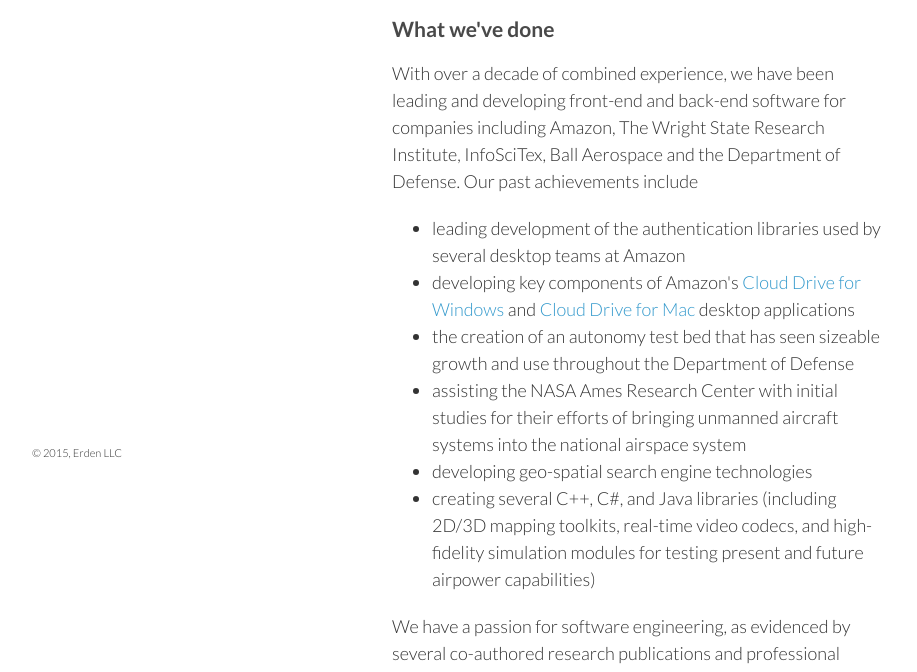
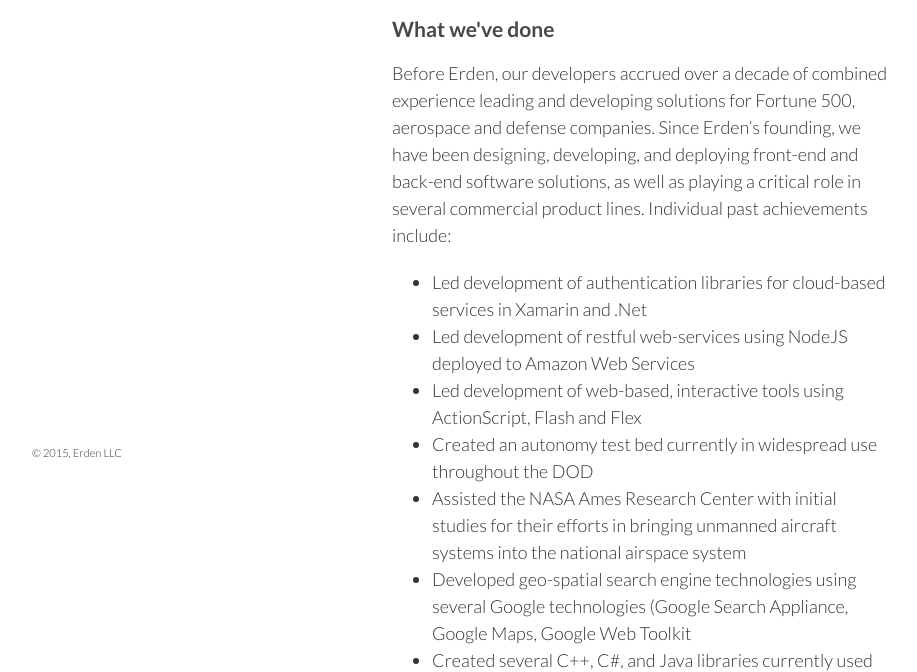
Before and after one commit to georgebearden/goerden, a plain HTML site: page index.html in a window 1280 px wide. Shown: the part 266-938 px from the top of the page, without its empty margins (178-1095 px from the left). Drawn offline with Linux system fonts and the light colour scheme.

Commit message:
Updating the website to match the latest version of the one-page document.

```diff
--- a/index.html
+++ b/index.html
@@ -26,14 +26,15 @@
 
 <h3><a id="designer-templates" class="anchor" href="#designer-templates" aria-hidden="true"><span class="octicon octicon-link"></span></a>What we've done</h3>
 
-<p>With over a decade of combined experience, we have been leading and developing front-end and back-end software for companies including Amazon, The Wright State Research Institute, InfoSciTex, Ball Aerospace and the Department of Defense. Our past achievements include
+<p>Before Erden, our developers accrued over a decade of combined experience leading and developing solutions for Fortune 500, aerospace and defense companies.  Since Erden’s founding, we have been designing, developing, and deploying front-end and back-end software solutions, as well as playing a critical role in several commercial product lines. Individual past achievements include:</p>
 <ul>
-<li>leading development of the authentication libraries used by several desktop teams at Amazon</li>
-<li>developing key components of Amazon's <a href="https://www.amazon.com/clouddrive/">Cloud Drive for Windows</a> and <a href="https://www.amazon.com/clouddrive/">Cloud Drive for Mac</a> desktop applications</li>
-<li>the creation of an autonomy test bed that has seen sizeable growth and use throughout the Department of Defense</li>
-<li>assisting the NASA Ames Research Center with initial studies for their efforts of bringing unmanned aircraft systems into the national airspace system</li>
-<li>developing geo-spatial search engine technologies</li>
-<li>creating several C++, C#, and Java libraries (including 2D/3D mapping toolkits, real-time video codecs, and high-fidelity simulation modules for testing present and future airpower capabilities)</li>
+<li>Led development of authentication libraries for cloud-based services in Xamarin and .Net</li>
+<li>Led development of restful web-services using NodeJS deployed to Amazon Web Services</li>
+<li>Led development of web-based, interactive tools using ActionScript, Flash and Flex</li>
+<li>Created an autonomy test bed currently in widespread use throughout the DOD</li>
+<li>Assisted the NASA Ames Research Center with initial studies for their efforts in bringing unmanned aircraft systems into the national airspace system</li>
+<li>Developed geo-spatial search engine technologies using several Google technologies (Google Search Appliance, Google Maps, Google Web Toolkit</li>
+<li>Created several C++, C#, and Java libraries currently used by the DOD (including 2D/3D mapping toolkits, real-time video codecs, and high-fidelity simulation modules for testing present and future airpower capabilities)</li>
 </ul>
 We have a passion for software engineering, as evidenced by several co-authored research publications and professional conference presentations.
 </p>
@@ -47,7 +48,7 @@ We have a passion for software engineering, as evidenced by several co-authored
 <a id="authors-and-contributors" class="anchor" href="#authors-and-contributors" aria-hidden="true"><span class="octicon octicon-link"></span></a>Our team</h3>
 
 <p>
-<b>George</b><br/>As the back-end lead at Erden, George is immersed in developing scalable web services and RESTful APIs. George has several years of experience in leading software development teams at Amazon, The Wright State Research Institute, and the Air Force Research Library, and even more years of experience in developing SOLID C++, C#, Java, and Javascript applications. He has a bachelor’s degree in Computational Mathematics with a focus in Computer Science.</li>
+<b>George</b><br/>As the back-end lead at Erden, George is immersed in developing scalable web services and RESTful APIs. George has several years of experience in leading and managing software development teams, and even more years of experience in developing SOLID C++, C#, Java, and Javascript applications. He has a bachelor’s degree in Computational Mathematics with a focus in Computer Science.</li>
 <br/><br/><b>James</b><br/>As the front-end lead at Erden, James is actively designing and developing the user-facing capabilities for in-house projects, as well as leading efforts for consulting with various customers. With several years of C++, C#, and Java experience with InfoSciTex and YSI, James has delved heavily in simulation, user-interface, and cross-application communications development in addition to working with hardware and software solutions. He has a dual bachelor's degree in Computer Engineering and Computer Science.
 <br/><br/><b>Jordin</b><br/>As the head of business operations and management, Jordin leads Erden's efforts in customer relations, market analysis, and micro/macro interpersonal communications. Jordin has several years of PR and marketing experience with Apple and DECA as well as operations and management experience from The Reynolds and Reynolds Company and several other businesses located in Dayton, OH. Over the years, Jordin has also provided financial consultation to Asbury Logistics and a number of private parties. Jordin has a bachelor's degree in Mass Communications with a focus in Public Relations, as well as an associate's degree in Marketing.
 </p>
```
